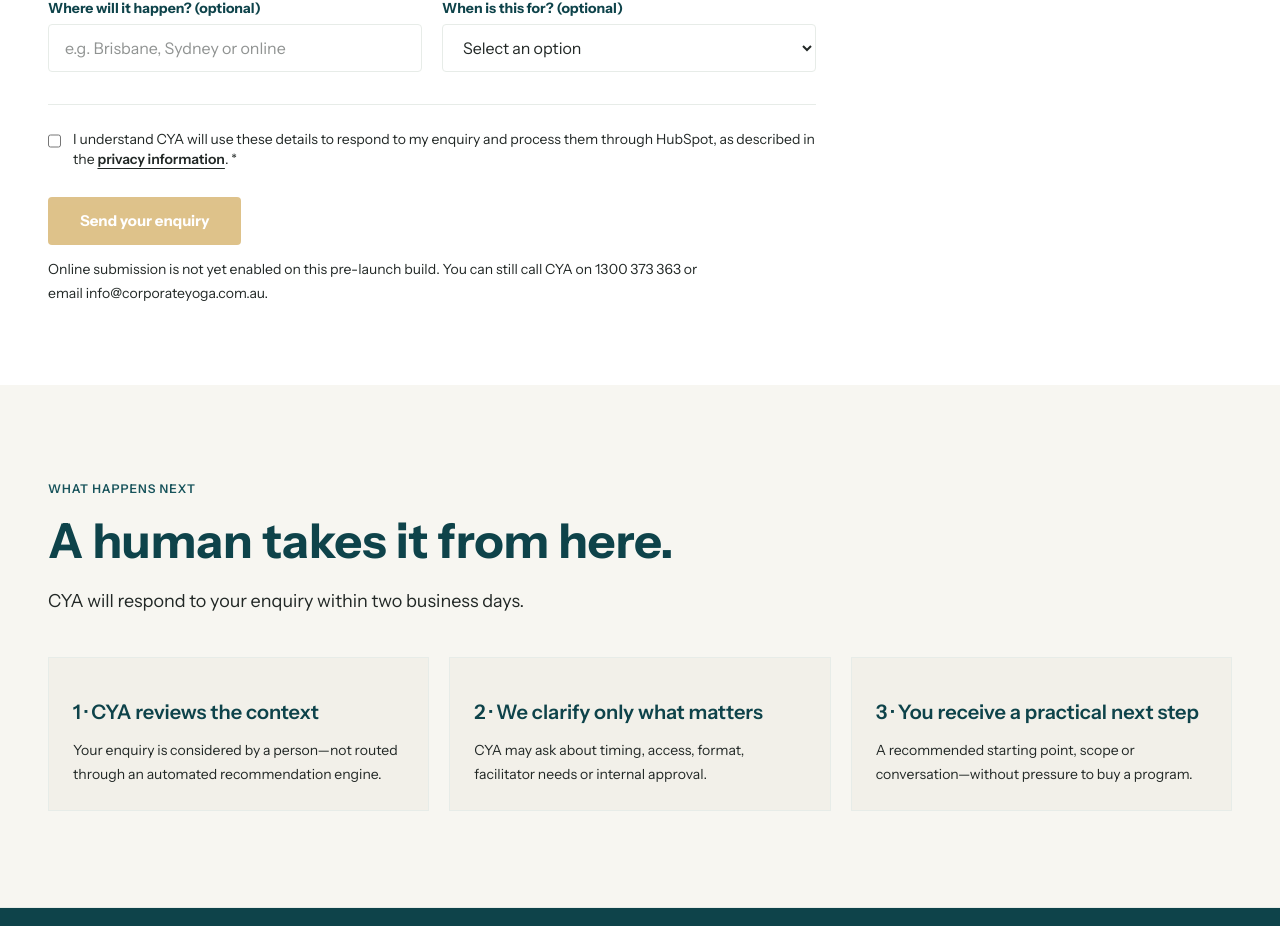
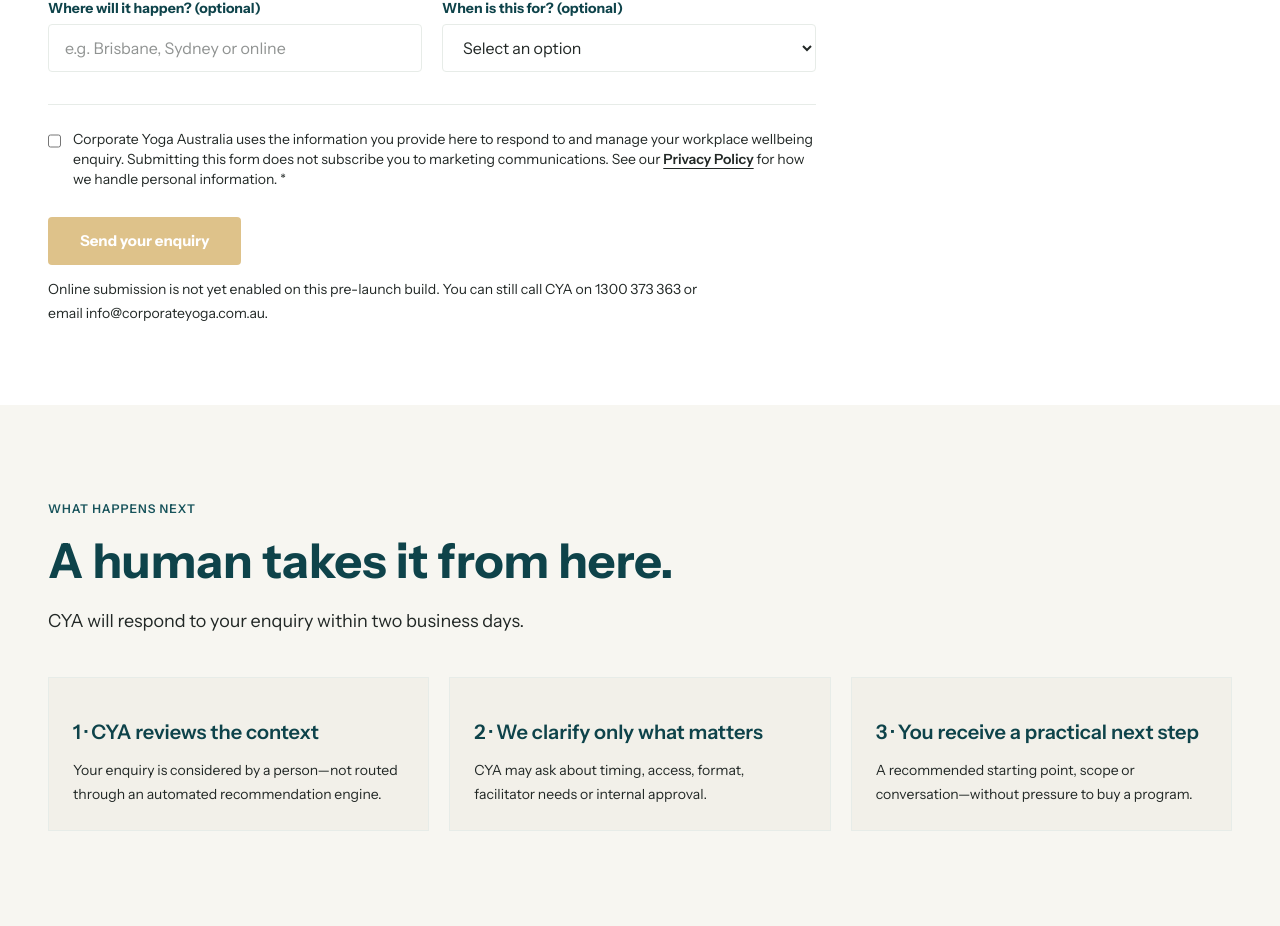
Before and after one commit to glennhammond/cya-website-prototype, a Next.js app: page /contact in a window 1280 px wide. Shown: the part 1320-2246 px from the top of the page. Built offline with nearby package versions, Linux system fonts and the light colour scheme.

Commit message:
privacy: apply governed Plan with CYA notice and policy link

```diff
--- a/components/ConsultationForm.tsx
+++ b/components/ConsultationForm.tsx
@@ -271,12 +271,11 @@ export function ConsultationForm({
             className="mt-1 h-4 w-4"
           />
           <span>
-            I understand CYA will use these details to respond to my enquiry and process them
-            through HubSpot, as described in the{" "}
-            <Link className="font-semibold underline underline-offset-4" href="/privacy">
-              privacy information
-            </Link>
-            . <span aria-hidden="true">*</span>
+            Corporate Yoga Australia uses the information you provide here to respond to and manage your workplace wellbeing enquiry. Submitting this form does not subscribe you to marketing communications. See our{" "}
+            <Link className="font-semibold underline underline-offset-4" href="/privacy-policy">
+              Privacy Policy
+            </Link>{" "}
+            for how we handle personal information. <span aria-hidden="true">*</span>
           </span>
         </label>
         {errors.some((e) => e.id === "privacyConsent") && (
```
